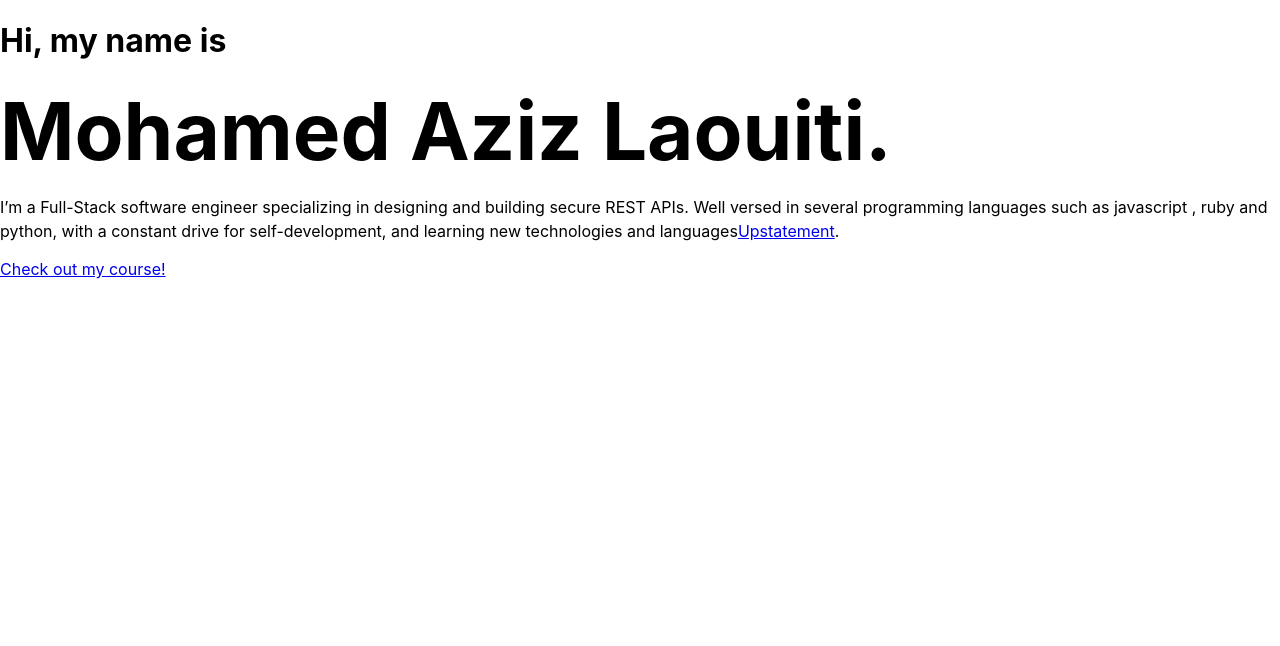
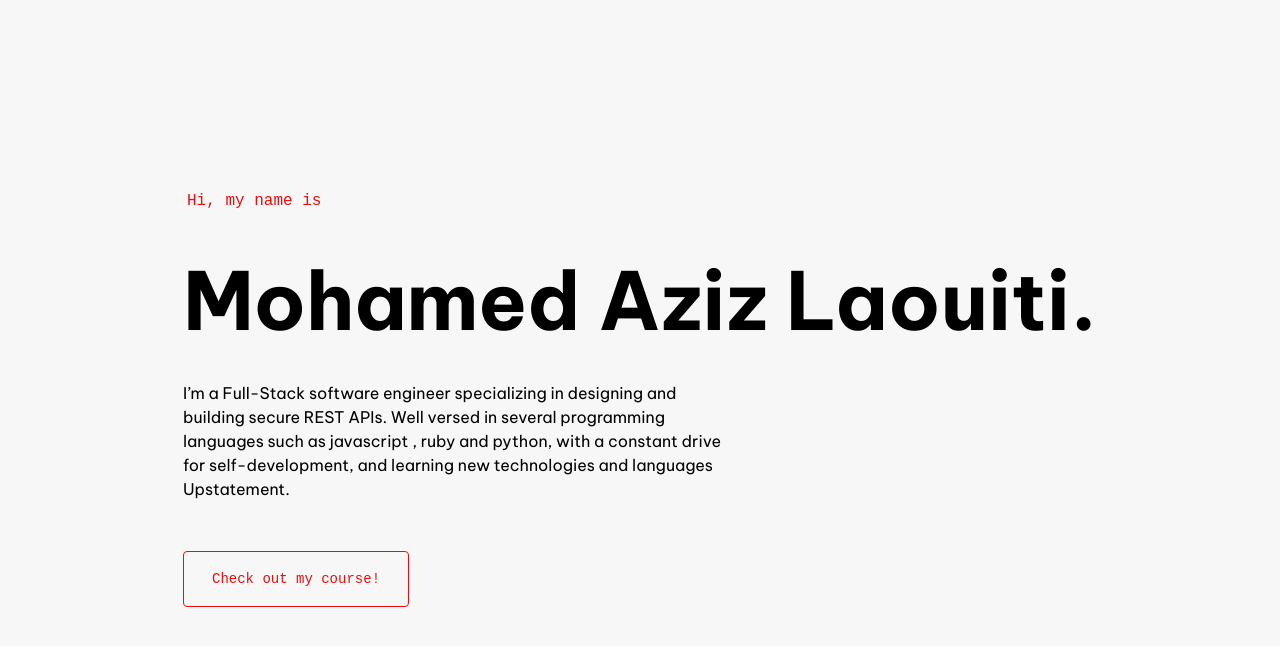
Before and after one commit to AZIZXlaouiti/portfolio, a React (Create React App) app: page / in a window 1280 px wide. Shown: the top 646 px of the page. Built offline with nearby package versions, Linux system fonts and the light colour scheme.

Commit message:
getting there

```diff
--- a/package.json
+++ b/package.json
@@ -6,9 +6,12 @@
     "@testing-library/jest-dom": "^5.11.4",
     "@testing-library/react": "^11.1.0",
     "@testing-library/user-event": "^12.1.10",
+    "node-sass": "^6.0.1",
     "react": "^17.0.2",
     "react-dom": "^17.0.2",
     "react-scripts": "4.0.3",
+    "react-transition-group": "^4.4.2",
+    "styled-components": "^5.3.3",
     "web-vitals": "^1.0.1"
   },
   "scripts": {
--- a/src/App.css
+++ /dev/null
@@ -1,13 +0,0 @@
-.big-heading {
-  margin: 0;
-  font-size: clamp(40px, 8vw, 80px);
-}
-.big-heading {
-  margin: 0;
-  font-size: clamp(40px, 8vw, 80px);
-}
- p {
-    margin: 1em 0;
-    line-height: 1.5;
-    color: var(--light-slate);
-  }
--- a/src/App.js
+++ b/src/App.js
@@ -1,4 +1,4 @@
-import './App.css';
+import './App.scss';
 const one = <h1>Hi, my name is</h1>;
 const two = <h2 className="big-heading">Mohamed Aziz Laouiti.</h2>;
 const three = <h3 className="big-heading"></h3>;
@@ -19,6 +19,7 @@ const four = (
   </>
 );
 const five = (
+  <div className="a">
   <a
     className="email-link"
     href="https://www.newline.co/courses/build-a-spotify-connected-app"
@@ -26,16 +27,21 @@ const five = (
     rel="noreferrer">
     Check out my course!
   </a>
+</div>
 );
 const items = [one, two, three, four, five];
 
 function App() {
   return (
-    <>
+
+
+        <div className="main">
           {items.map((item, i) => (
             <div key={i}>{item}</div>
           ))}
-        </>
+        </div>
+
+
   );
 }
 
--- /dev/null
+++ b/src/App.scss
@@ -0,0 +1,166 @@
+  /* flex-direction: column;
+  align-items: flex-start;
+  min-height: 100vh;
+  padding: 0; */
+  @import url("https://fonts.googleapis.com/css2?family=Inter:wght@300;400;500&display=swap");
+  @import url("https://fonts.googleapis.com/css2?family=Be+Vietnam+Pro:ital,wght@0,100;0,200;0,300;0,400;0,500;0,600;0,700;0,800;0,900;1,100;1,200;1,300;1,400;1,500;1,600;1,700;1,800;1,900&display=swap");
+  :root {
+    --dark-navy: #020c1b;
+    --navy: #f2f2f296;
+    --light-navy: #112240;
+    --lightest-navy: #233554;
+    --navy-shadow: rgba(2,12,27,0.7);
+    --dark-slate: #495670;
+    --slate: #8892b0;
+    /* --light-slate: #a8b2d1; */
+    /* --lightest-slate: #ccd6f6; */
+    --white: #e6f1ff;
+    --green: #ea0d0d;
+    --green-tint: rgb(255 100 100 / 10%);
+    --pink: #f57dff;
+    --blue: #57cbff;
+    --font-sans: 'Calibre';
+    --font-mono: 'SF Mono','Fira Code','Fira Mono','Roboto Mono',monospace;
+    --fz-xxs: 12px;
+    --fz-xs: 13px;
+    --fz-sm: 14px;
+    --fz-md: 16px;
+    --fz-lg: 18px;
+    --fz-xl: 20px;
+    --fz-xxl: 22px;
+    --fz-heading: 32px;
+    --border-radius: 4px;
+    --nav-height: 100px;
+    --nav-scroll-height: 70px;
+    --tab-height: 42px;
+    --tab-width: 120px;
+    --easing: cubic-bezier(0.645,0.045,0.355,1);
+    --transition: all 0.25s cubic-bezier(0.645,0.045,0.355,1);
+    --hamburger-width: 30px;
+    --ham-before: top 0.1s ease-in 0.25s,opacity 0.1s ease-in;
+    --ham-before-active: top 0.1s ease-out,opacity 0.1s ease-out 0.12s;
+    --ham-after: bottom 0.1s ease-in 0.25s,transform 0.22s cubic-bezier(0.55,0.055,0.675,0.19);
+    --ham-after-active: bottom 0.1s ease-out,transform 0.22s cubic-bezier(0.215,0.61,0.355,1) 0.12s;
+}
+  @media (max-width: 480px) and (min-height: 700px) {
+    // padding-bottom: 10vh;
+  }
+
+  h1 {
+    margin: 0 0 30px 4px;
+    color: var(--green);
+    font-family: var(--font-mono);
+    font-size: clamp(var(--fz-sm), 5vw, var(--fz-md));
+    font-weight: 400;
+    line-height: 1.1;
+    @media (max-width: 480px) {
+      margin: 0 0 20px 2px;
+
+    }
+  }
+
+  h3 {
+    margin-top: 10px;
+    color: var(--slate);
+    line-height: 0.9;
+  }
+
+  p {
+    margin: 20px 0 0;
+    max-width: 540px;
+  }
+  body {
+    line-height: 1.5;
+    min-height: 100vh;
+    font-family: "Be Vietnam Pro", sans-serif;
+    background-color: var(--navy);
+    color: var(--c-text-primary);
+    display: flex;
+    padding-bottom: 3vw;
+    justify-content: center;
+  }
+  *,
+*:before,
+*:after {
+	box-sizing: border-box;
+}
+
+  .big-heading {
+    margin: 0;
+    font-size: clamp(40px,8vw,80px);
+
+ }
+ .main{
+  display: -webkit-box;
+  display: -webkit-flex;
+  display: -ms-flexbox;
+  display: flex;
+  -webkit-box-pack: center;
+  -webkit-justify-content: center;
+  -ms-flex-pack: center;
+  /* justify-content: center; */
+  -webkit-align-items: center;
+  /* -webkit-box-align: center; */
+  -ms-flex-align: center;
+  align-items: center;
+  -webkit-flex-direction: column;
+  -ms-flex-direction: column;
+  flex-direction: column;
+  -webkit-align-items: flex-start;
+  -webkit-box-align: flex-start;
+  -ms-flex-align: flex-start;
+  align-items: flex-start;
+  min-height: 100vh;
+  padding: 0;
+ }
+ a {
+  display: inline-block;
+  -webkit-text-decoration: none;
+  text-decoration: none;
+  -webkit-text-decoration-skip-ink: auto;
+  text-decoration-skip-ink: auto;
+  color: inherit;
+  position: relative;
+  -webkit-transition: var(--transition);
+  transition: var(--transition);
+}
+li a  {
+
+    padding: 10px;
+}
+ul{
+    display: -webkit-box;
+    display: -webkit-flex;
+    display: -ms-flexbox;
+    display: flex;
+    -webkit-flex-direction: column;
+    -ms-flex-direction: column;
+    flex-direction: column;
+    -webkit-align-items: center;
+    -webkit-box-align: center;
+    -ms-flex-align: center;
+    align-items: center;
+    margin: 0;
+    padding: 0;
+    list-style: none;
+}
+.a{
+  color: var(--green);
+  background-color: transparent;
+  border: 1px solid var(--green);
+  border-radius: var(--border-radius);
+  padding: 1.25rem 1.75rem;
+  font-size: var(--fz-sm);
+  font-family: var(--font-mono);
+  line-height: 1;
+  -webkit-text-decoration: none;
+  text-decoration: none;
+  cursor: pointer;
+  -webkit-transition: var(--transition);
+  transition: var(--transition);
+  margin-top: 50px;
+}
+.a:hover,a:active {
+  background-color: var(--green-tint);
+  outline: none;
+}
```
Also changed, not shown: 1 other file (tests, documents, lock files or other folders).
